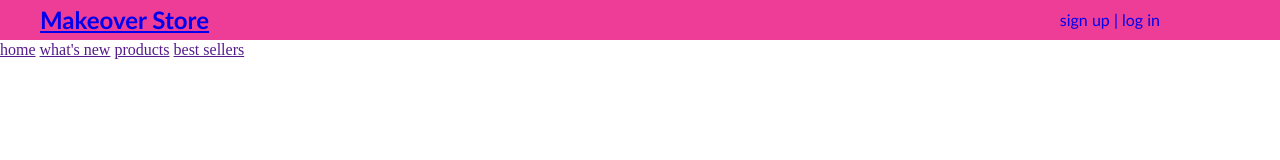
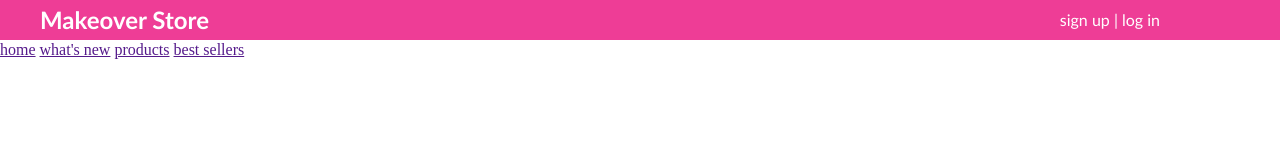
Before and after one commit to NoRestrictions/bitsbydreami, a plain HTML site: page UI/index.html in a window 1280 px wide. Drawn offline with Linux system fonts and the light colour scheme.

Commit message:
add changes to style.css

```diff
--- a/UI/style.css
+++ b/UI/style.css
@@ -14,7 +14,7 @@
     width: 100%;
     background-color: #EE3D96 ;
     border-bottom: solid 1px #fff;
-    font-family: 'Trebuchet MS', 'Lucida Sans Unicode', 'Lucida Grande', 'Lucida Sans', Arial, sans-serif
+    font-family: 'Trebuchet MS', 'Lucida Sans Unicode', 'Lucida Grande', 'Lucida Sans', Arial, sans-serif;
     /* display: flex; */
 }
 
@@ -23,6 +23,11 @@
     display: inline-block;
     margin-left: 40px;
     margin-top: 5px;
+}
+
+#logo-text a {
+    text-decoration: none;
+    color: #fff;
 }
 
 .signup_login {
@@ -34,4 +39,5 @@
 
 .signup_login a {
     text-decoration: none;
+    color: #fff;
 }
```
